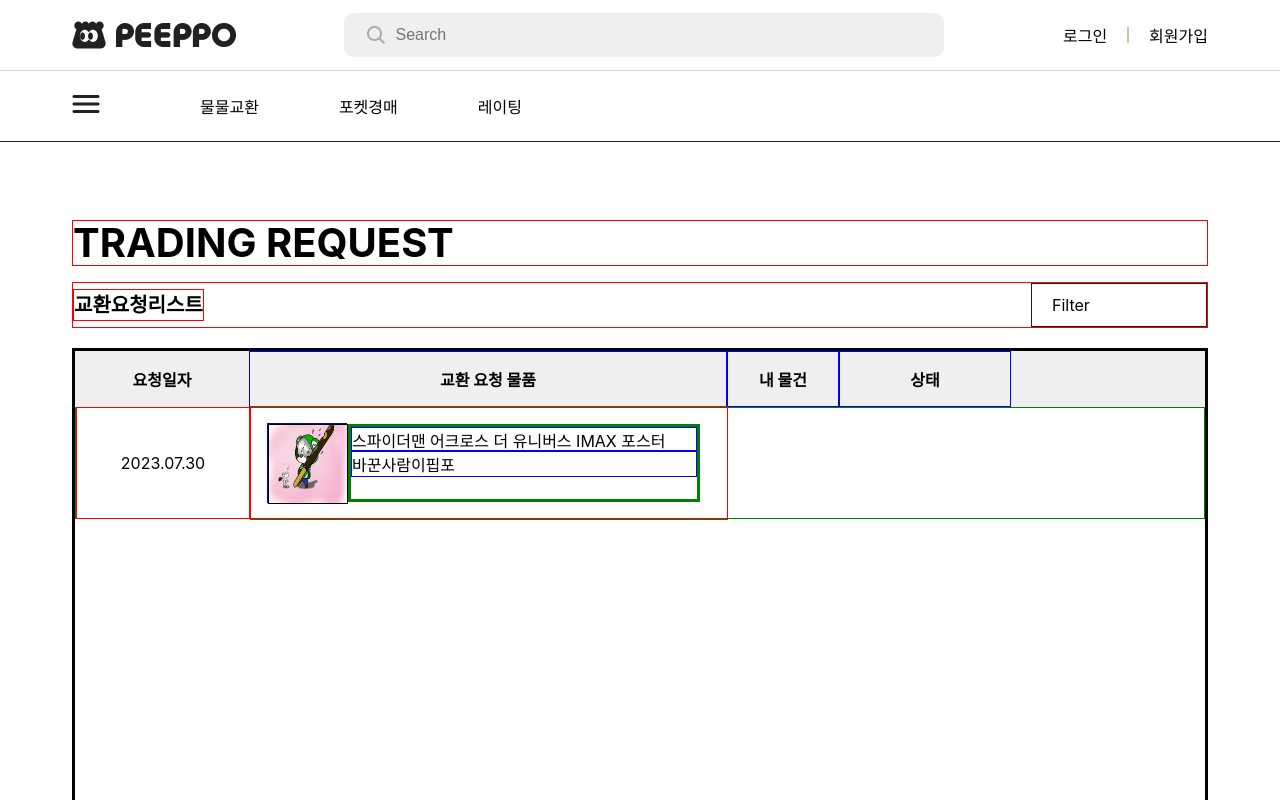
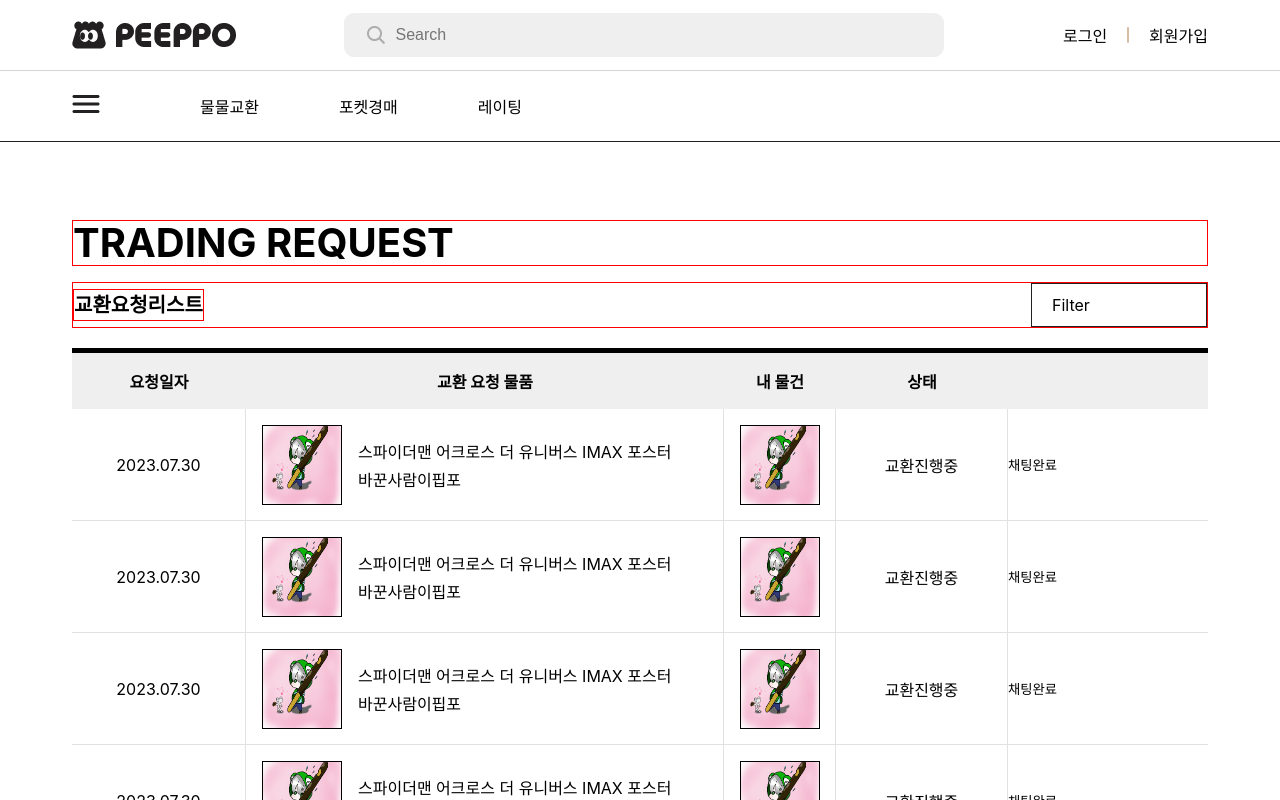
Before and after one commit to ffinal4/front-end, a React (Create React App) app: page /traderequest in a window 1280 px wide. Shown: the top 800 px of the page. Built offline with nearby package versions, Linux system fonts and the light colour scheme; no server answers; a web font is replaced by a local one.

Commit message:
PEEP-33 <Feat : 교환요청리스트 페이지 마크업중>

```diff
--- /dev/null
+++ b/src/components/TradeRequestPage/TradeRequestList.tsx
@@ -0,0 +1,105 @@
+import React from "react";
+import { styled } from "styled-components";
+import image from "../../assets/images/ppapparo.jpg";
+
+const TradeRequestList = () => {
+  return (
+    <div>
+      <RequestContainer>
+        <RequestDate>2023.07.30</RequestDate>
+        <TradeRequestItem>
+          <ImgContainer>
+            <Image src={image} />
+            <ContentContainer>
+              <ItemTitle>스파이더맨 어크로스 더 유니버스 IMAX 포스터</ItemTitle>
+              <User>바꾼사람이핍포</User>
+            </ContentContainer>
+          </ImgContainer>
+        </TradeRequestItem>
+        <MyItemContainer>
+          <ImgContainer>
+            <Image src={image} />
+          </ImgContainer>
+        </MyItemContainer>
+        <StateContainer>교환진행중</StateContainer>
+        <button>채팅</button>
+        <button>완료</button>
+      </RequestContainer>
+    </div>
+  );
+};
+const RequestContainer = styled.div`
+  border-bottom: 1px solid #e1e1e1;
+  height: 112px;
+  display: flex;
+  align-items: center;
+`;
+
+const ImgContainer = styled.div`
+  /* border: 1px solid blue; */
+  width: 80px;
+  height: 80px;
+  display: flex;
+`;
+
+const Image = styled.img`
+  border: 1px solid black;
+  width: 80px;
+  height: 80px;
+`;
+
+const ContentContainer = styled.div`
+  width: 346px;
+  /* border: 1px solid green; */
+  display: flex;
+  align-items: center;
+  justify-content: center;
+  flex-direction: column;
+  margin-left: 16px;
+`;
+const RequestDate = styled.div`
+  border-right: 1px solid #e1e1e1;
+  width: 174px;
+  height: 112px;
+  display: flex;
+  align-items: center;
+  justify-content: center;
+`;
+
+const TradeRequestItem = styled.div`
+  border-right: 1px solid #e1e1e1;
+  width: 478px;
+  padding: 16px;
+`;
+
+const ItemTitle = styled.div`
+  width: 346px;
+  height: 24px;
+  display: flex;
+  /* border: 1px solid blue; */
+`;
+
+const User = styled.div`
+  /* border: 1px solid blue; */
+  width: 346px;
+  margin-top: 4px;
+`;
+
+const MyItemContainer = styled.div`
+  border-right: 1px solid #e1e1e1;
+  width: 112px;
+  height: 112px;
+  display: flex;
+  align-items: center;
+  justify-content: center;
+`;
+
+const StateContainer = styled.div`
+  border-right: 1px solid #e1e1e1;
+  width: 172px;
+  height: 112px;
+  display: flex;
+  align-items: center;
+  justify-content: center;
+`;
+export default TradeRequestList;
--- a/src/pages/TradeRequestPage.tsx
+++ b/src/pages/TradeRequestPage.tsx
@@ -1,6 +1,6 @@
 import React from "react";
 import { styled } from "styled-components";
-import image from "../assets/images/ppapparo.jpg";
+import TradeRequestList from "../components/TradeRequestPage/TradeRequestList";
 
 const TradeRequestPage = () => {
   return (
@@ -18,20 +18,16 @@ const TradeRequestPage = () => {
           <TradeStateMenu>상태</TradeStateMenu>
           <ChatState />
         </MenuContainer>
-        <RequestContainer>
-          <RequestDate>2023.07.30</RequestDate>
-          <TradeRequestItem>
-            <RequestItemImgContainer>
-              <Image src={image} />
-              <ContentContainer>
-                <ItemTitle>
-                  스파이더맨 어크로스 더 유니버스 IMAX 포스터
-                </ItemTitle>
-                <User>바꾼사람이핍포</User>
-              </ContentContainer>
-            </RequestItemImgContainer>
-          </TradeRequestItem>
-        </RequestContainer>
+        <TradeRequestList />
+        <TradeRequestList />
+        <TradeRequestList />
+        <TradeRequestList />
+        <TradeRequestList />
+        <TradeRequestList />
+        <TradeRequestList />
+        <TradeRequestList />
+        <TradeRequestList />
+        <TradeRequestList />
       </TradeRequestListContainer>
     </div>
   );
@@ -69,7 +65,8 @@ const Filter = styled.div`
 `;
 
 const TradeRequestListContainer = styled.div`
-  border: 3px solid black;
+  border-top: 5px solid black;
+  border-bottom: 5px solid black;
   margin-top: 20px;
   width: 1136px;
   height: 1194px;
@@ -93,7 +90,7 @@ const RequestDateMenu = styled.div`
 `;
 
 const TradeRequestItemMenu = styled.div`
-  border: 1px solid blue;
+  /* border: 1px solid blue; */
   width: 478px;
   display: flex;
   align-items: center;
@@ -103,7 +100,7 @@ const TradeRequestItemMenu = styled.div`
 `;
 
 const MyItemMenu = styled.div`
-  border: 1px solid blue;
+  /* border: 1px solid blue; */
   width: 112px;
   display: flex;
   align-items: center;
@@ -113,7 +110,7 @@ const MyItemMenu = styled.div`
 `;
 
 const TradeStateMenu = styled.div`
-  border: 1px solid blue;
+  /* border: 1px solid blue; */
   width: 172px;
   display: flex;
   align-items: center;
@@ -127,56 +124,4 @@ const ChatState = styled.div`
   width: 192px;
 `;
 
-const RequestContainer = styled.div`
-  border: 1.5px solid green;
-  height: 112px;
-  display: flex;
-  align-items: center;
-`;
-
-const RequestItemImgContainer = styled.div`
-  border: 1px solid blue;
-  width: 80px;
-  height: 80px;
-  display: flex;
-`;
-
-const Image = styled.img`
-  border: 1px solid black;
-  width: 80px;
-  height: 80px;
-`;
-
-const ContentContainer = styled.div`
-  border: 3px solid green;
-`;
-const RequestDate = styled.div`
-  border: 1px solid red;
-  width: 174px;
-  height: 112px;
-  display: flex;
-  align-items: center;
-  justify-content: center;
-`;
-
-const TradeRequestItem = styled.div`
-  border: 1px solid red;
-  width: 478px;
-  display: flex;
-  flex-direction: column;
-  padding: 16px;
-`;
-
-const ItemTitle = styled.div`
-  border: 1px solid red;
-  width: 346px;
-  height: 24px;
-  display: flex;
-  border: 1px solid blue;
-`;
-
-const User = styled.div`
-  border: 1px solid blue;
-  width: 346px;
-`;
 export default TradeRequestPage;
```
